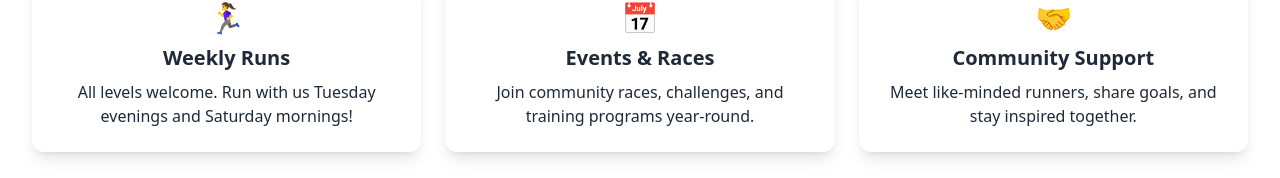
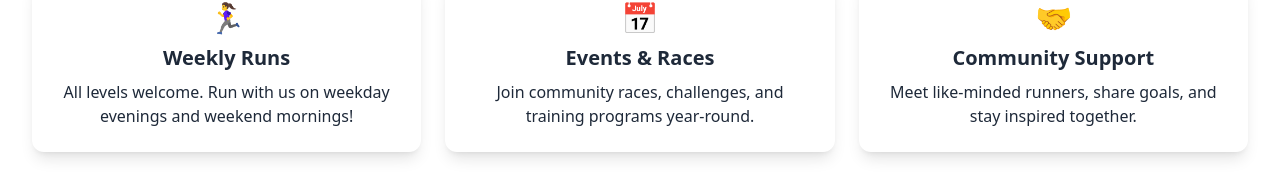
Before and after one commit to flavazelli/bdurunclub, a Vue app: page / in a window 1280 px wide. Shown: the part 236-414 px from the top of the page. Built offline with nearby package versions, Linux system fonts and the light colour scheme; no server answers.

Commit message:
removed weekday from homepage

```diff
--- a/src/views/HomeView.vue
+++ b/src/views/HomeView.vue
@@ -21,7 +21,7 @@
       <div class="shadow-lg p-6 rounded-xl text-center">
         <div class="text-green-600 text-3xl mb-2">🏃‍♀️</div>
         <h2 class="text-xl font-bold mb-2">Weekly Runs</h2>
-        <p>All levels welcome. Run with us Tuesday evenings and Saturday mornings!</p>
+        <p>All levels welcome. Run with us on weekday evenings and weekend mornings!</p>
       </div>
       <div class="shadow-lg p-6 rounded-xl text-center">
         <div class="text-green-600 text-3xl mb-2">📅</div>
```
